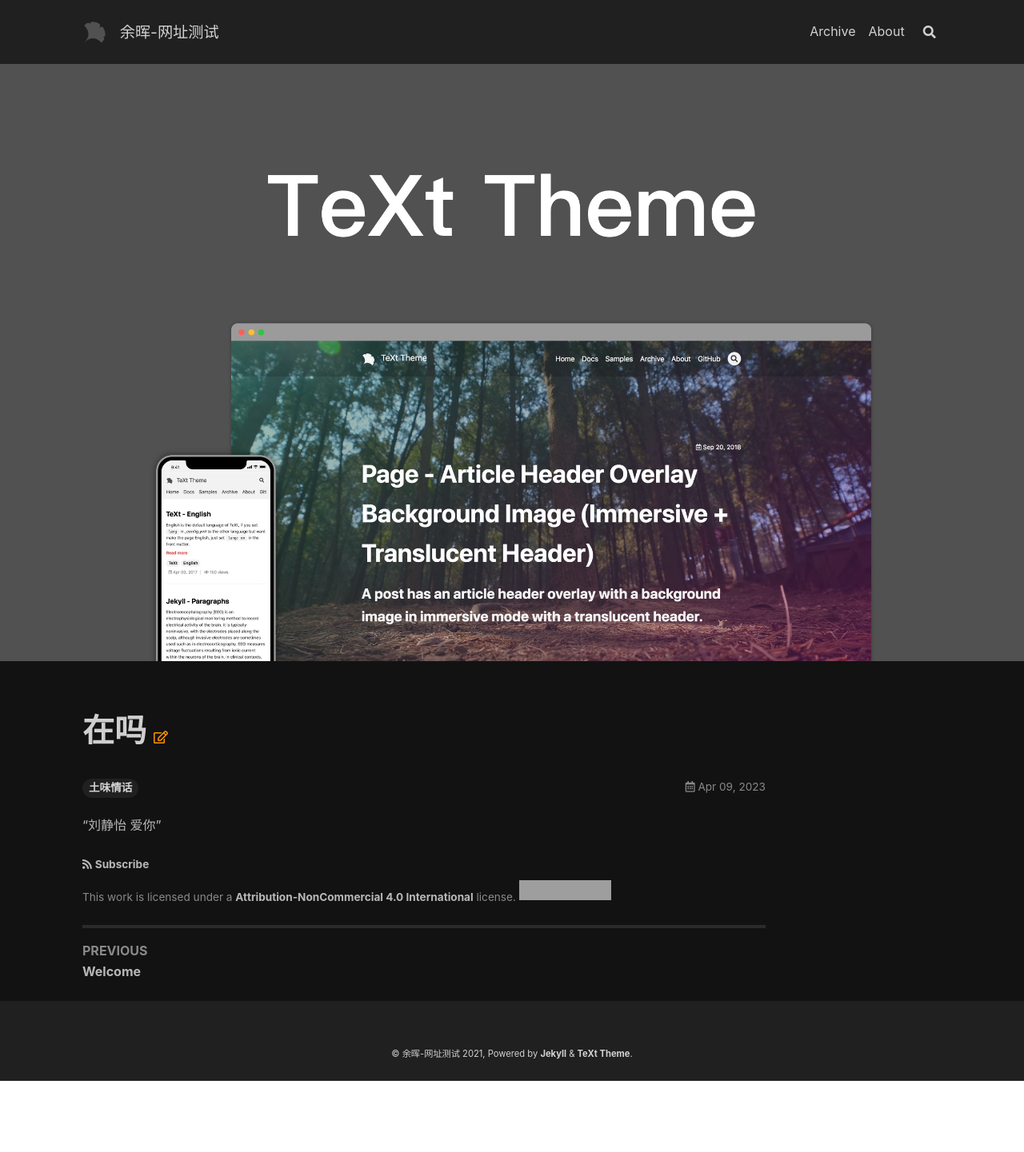
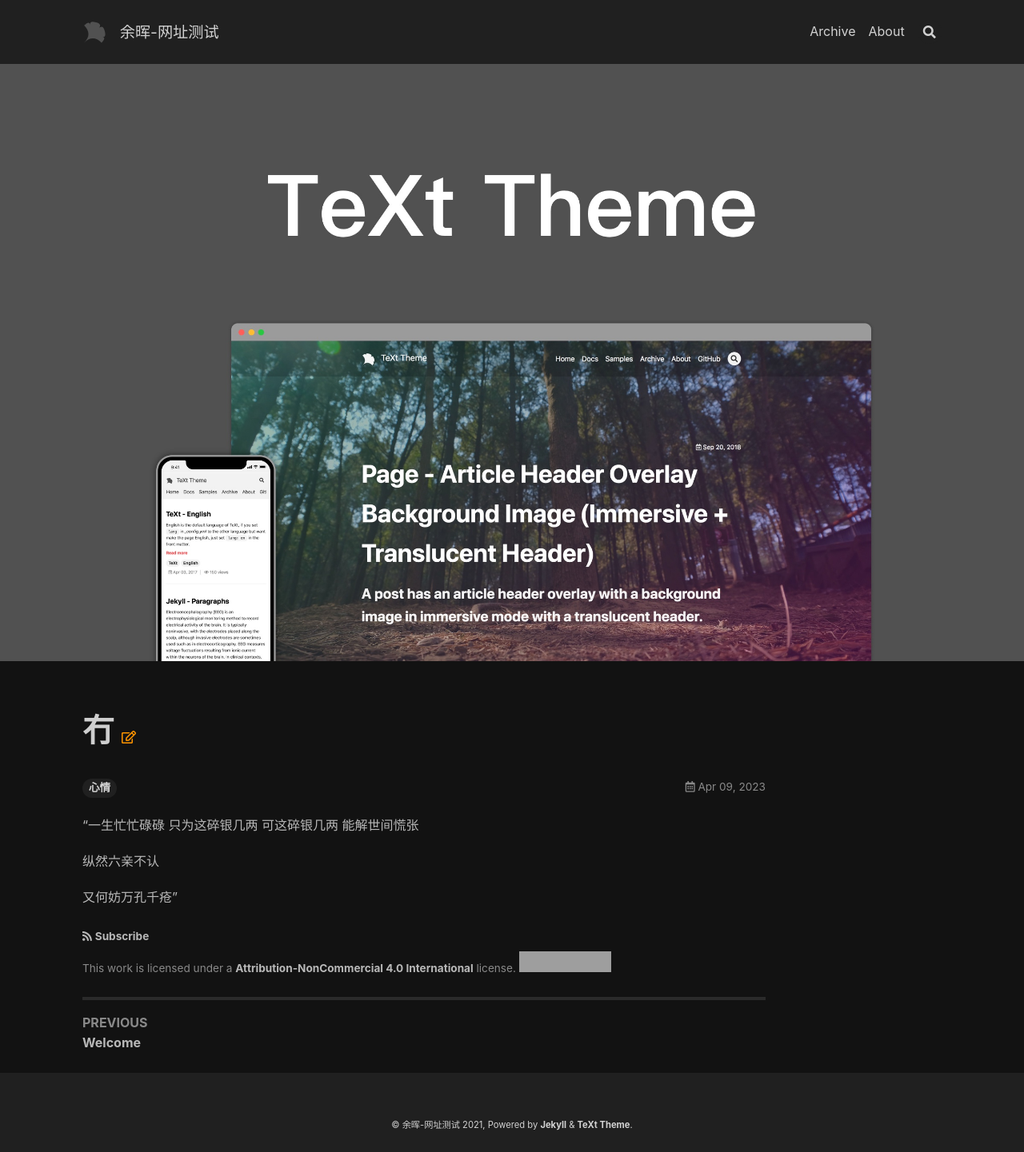
Before and after one commit to y42jhb/y42jhb.github.io, a Jekyll site: the page built from _posts/2023-04-09-header-image.md, in a window 1280 px wide. Shown: the whole page at 80% size. Built offline with Jekyll 4.4.1, drawn with Linux system fonts in a browser that asks for light colours; nearby versions of some CDN libraries; before the commit the page ends 1352 px from its top, so only the background shows below that; grey boxes are pictures that could not be loaded.

Commit message:
Update 2023-04-09-header-image.md

```diff
--- a/_posts/2023-04-09-header-image.md
+++ b/_posts/2023-04-09-header-image.md
@@ -1,12 +1,16 @@
 ---
-title: "在吗"
-tags: "土味情话"
+title: "冇"
+tags: "心情"
 article_header:
   type: cover
   image:
     src: /screenshot.jpg
 ---
 
-"刘静怡 爱你"
+"一生忙忙碌碌 只为这碎银几两 可这碎银几两 能解世间慌张
+
+纵然六亲不认
+
+又何妨万孔千疮"
 
 <!--more-->
```
